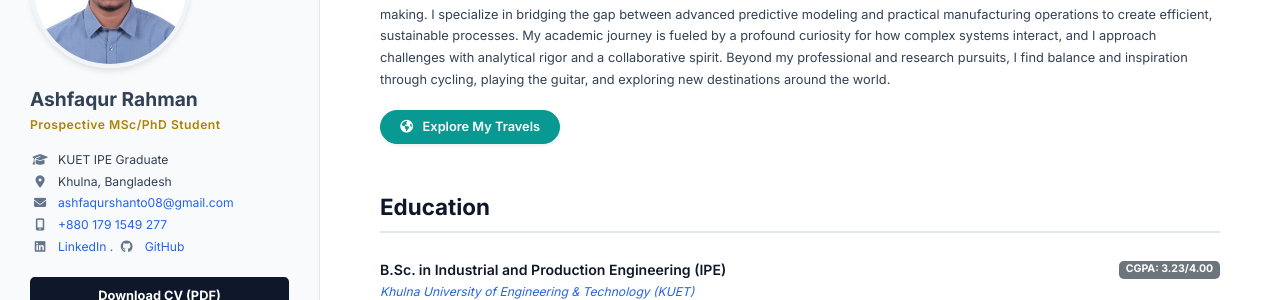
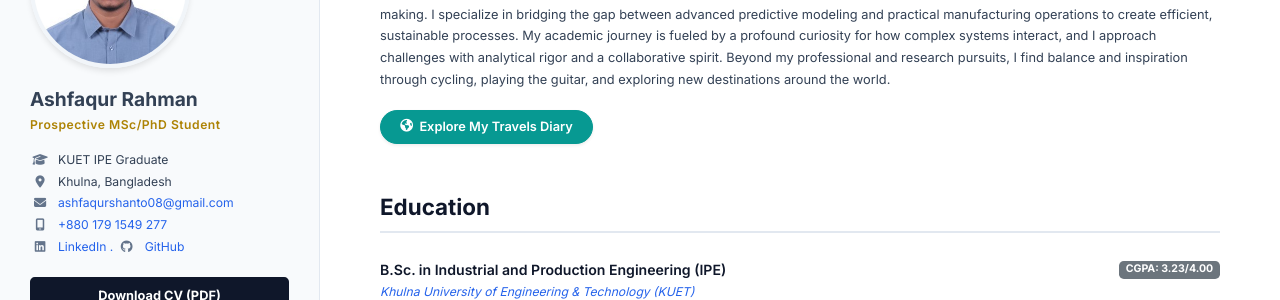
Before and after one commit to AshfaqurRahman99/AshfaqurRahman99.github.io, a Jekyll site: the page index.html, which Jekyll copies as it is, in a window 1280 px wide. Shown: the part 172-472 px from the top of the page. Built offline with Jekyll 4.4.1, drawn with Linux system fonts in a browser that asks for light colours; a style sheet for code colours, icons or effects is not loaded.

Commit message:
Update index.html

```diff
--- a/index.html
+++ b/index.html
@@ -154,6 +154,46 @@
         html {
             scroll-behavior: smooth;
         }
+/* ==================================================
+           Travel Button Styles (Light & Dark Mode)
+           ================================================== */
+
+        /* Base & Light Mode */
+        .btn-travel {
+            background-color: #079992;
+            border-color: #079992;
+            color: #ffffff;
+            font-weight: 600;
+            transition: all 0.3s ease-in-out;
+            display: inline-flex;
+            align-items: center;
+        }
+
+        .btn-travel:hover {
+            background-color: #057a74;
+            border-color: #057a74;
+            color: #ffffff;
+            transform: translateY(-3px);
+            box-shadow: 0 8px 15px rgba(7, 153, 146, 0.3) !important;
+        }
+
+        /* Dark Mode Adjustments */
+        body.dark-theme .btn-travel {
+            background-color: rgba(7, 153, 146, 0.85); /* ডার্ক মোডের সাথে ব্লেন্ড হওয়ার জন্য হালকা ট্রান্সপারেন্ট */
+            border-color: rgba(7, 153, 146, 0.1);
+            color: #f8fafc;
+        }
+
+        body.dark-theme .btn-travel:hover {
+            background-color: #079992;
+            border-color: #079992;
+            color: #ffffff;
+            transform: translateY(-3px);
+            /* ডার্ক মোডে সুন্দর একটি নিয়ন গ্লো (Neon Glow) শ্যাডো */
+            box-shadow: 0 8px 25px rgba(7, 153, 146, 0.6) !important;
+        }
+
+
         /* -------------------------
            HORIZONTAL PROJECT CARDS (Ultimate Fix)
            ------------------------- */
@@ -888,9 +928,10 @@
             <p>I am an Industrial and Production Engineering graduate driven by system optimization, supply chain resilience, and data-driven decision-making. I specialize in bridging the gap between advanced predictive modeling and practical manufacturing operations to create efficient, sustainable processes. My academic journey is fueled by a profound curiosity for how complex systems interact, and I approach challenges with analytical rigor and a collaborative spirit. Beyond my professional and research pursuits, I find balance and inspiration through cycling, playing the guitar, and exploring new destinations around the world.</p>
 
             <!-- Travel Portfolio Button -->
+            <!-- Travel Portfolio Button with Hover Effect -->
             <div class="mt-4">
-                <a href="travel.html" class="btn btn-primary rounded-pill px-4 py-2 shadow-sm" style="background-color: #079992; border-color: #079992; font-weight: 600;">
-                    <i class="fa-solid fa-earth-americas me-2"></i> Explore My Travels
+                <a href="travel.html" class="btn btn-travel rounded-pill px-4 py-2 shadow-sm">
+                    <i class="fa-solid fa-earth-americas me-2"></i> Explore My Travels Diary
                 </a>
             </div>
 
```
